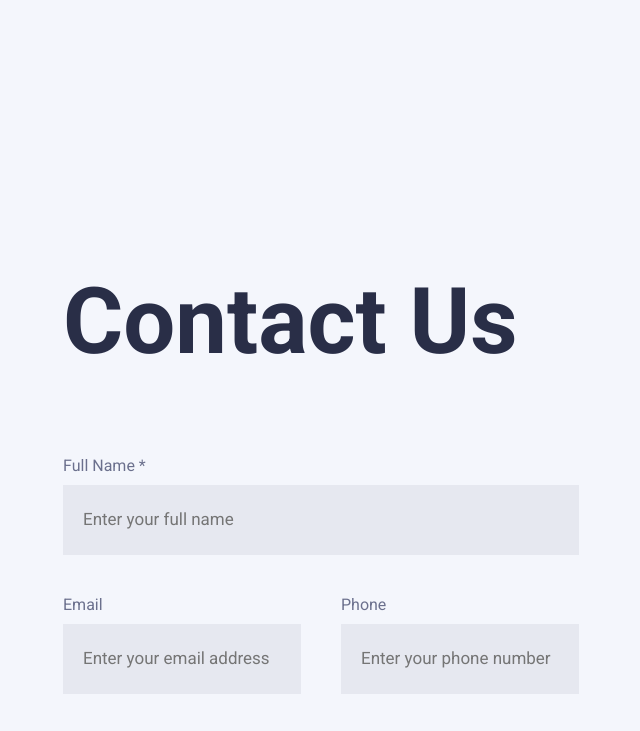
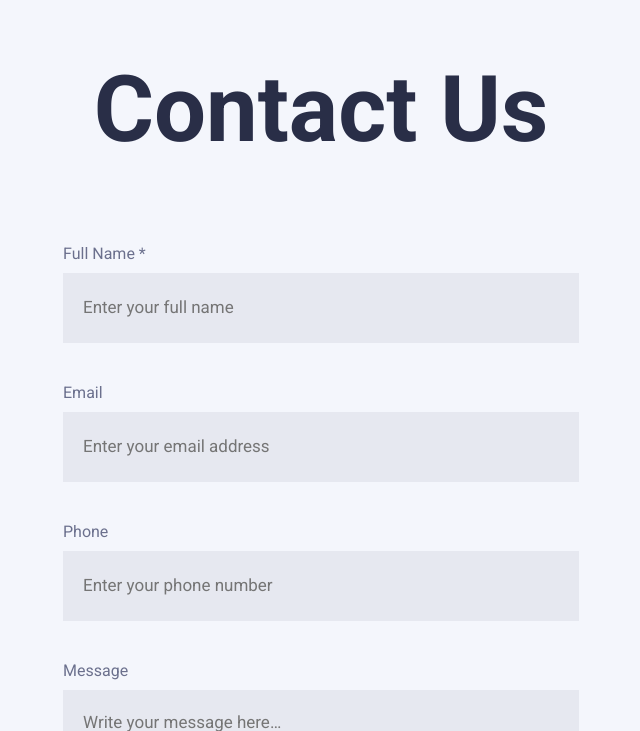
Before and after one commit to steroman/midproject, a plain HTML site: page pages/contact.html in a window 768 px wide. Shown: the part 65-796 px from the top of the page, without its empty margins (63-703 px from the left). Drawn offline with Linux system fonts and the light colour scheme.

Commit message:
fix js error and better contact responsiveness

```diff
--- a/js/form-validation.js
+++ b/js/form-validation.js
@@ -21,7 +21,7 @@ function validateName() {
     displayErrorMessage(parentDiv, 'Add your name');
     return false;
   } else if (namePattern.test(nameInput)) {
-    displayErrorMessage(parentDiv, 'You can't be Ironhack, I am Ironhack!');
+    displayErrorMessage(parentDiv, `You can't be Ironhack, I am Ironhack!`);
     return false;
   } else {
     return true;
--- a/styles.css
+++ b/styles.css
@@ -745,7 +745,6 @@ footer {
         flex-direction: column;
         overflow: hidden;
         gap: 3rem;
-        margin-top: 5rem;
     }
 
     h1 {
--- a/styles/contact.css
+++ b/styles/contact.css
@@ -8,7 +8,6 @@ main {
 
 #form-section {
     padding: 0 6.875rem;
-    margin-top: 8.75rem;
 }
 
 #form-section h1 {
@@ -80,7 +79,7 @@ textarea::placeholder {
 
 /*@@@@@@@@@@@@@@@ RESPONSIVE 468px @@@@@@@@@@@@@@@*/
 
-@media (max-width: 468px) {
+@media only screen and (max-width: 468px) {
 
     #form-section {
         margin: 0;
@@ -98,3 +97,23 @@ textarea::placeholder {
         font-size: 0.8rem;
     }
 }
+
+/*@@@@@@@@@@@@@@@ RESPONSIVE Tablet @@@@@@@@@@@@@@@*/
+
+@media only screen and (min-width: 469px) and (max-width: 1023px) {
+
+    main {
+        margin-top: 0.5rem;
+    }
+
+    h1 {
+        text-align: center;
+    }
+
+    .half-width-fields {
+        width: 100%;
+        display: flex;
+        flex-direction: column;
+        gap: 2.5rem;
+    }
+}
```
